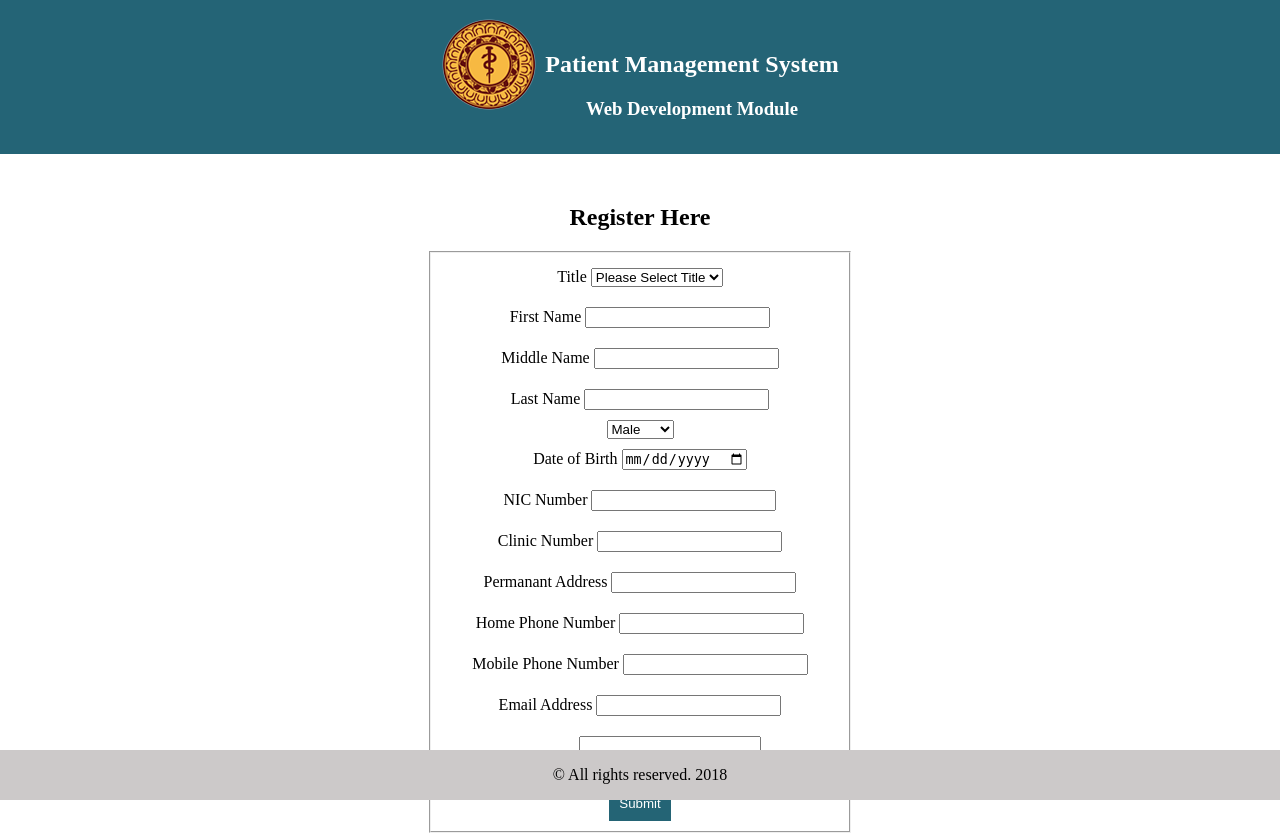
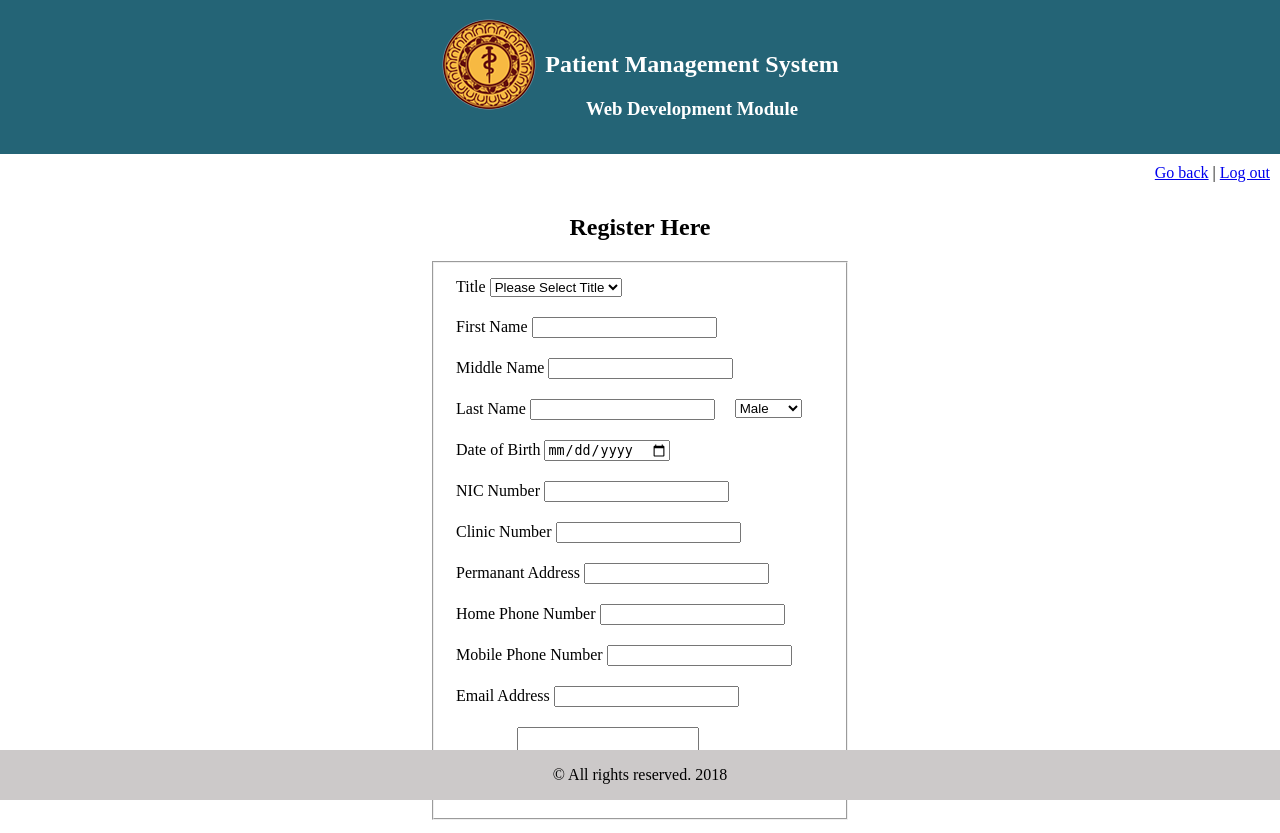
Before and after one commit to Chandimalmit/MyClinic, a PHP site: page /register.php in a window 1280 px wide. Run offline with PHP 8.4, Linux system fonts and the light colour scheme; the visitor is signed in with stand-in values (Sample User, id 1); some libraries are stand-ins or nearby versions.

Commit message:
change ui

```diff
--- a/css/style.css
+++ b/css/style.css
@@ -14,6 +14,10 @@ body{
 	background: #246476;
 	padding: 15px;
 	color: white;
+}
+
+.main-content{
+	padding: 10px;
 }
 
 .header-logo{
@@ -44,6 +48,7 @@ body{
 
 .form-group{
 	padding: 10px;
+	float: left;
 }
 
 .search-container{
--- a/register.php
+++ b/register.php
@@ -9,7 +9,11 @@
 	   }
 ?>
 
-<div class="container">
+<div class="main-content">
+	<div class="inline-element pull-right">
+	 		<a href="welcome.php">Go back</a> |
+	 		<a href="controllers/logout.php">Log out</a>
+	</div>
 	<div class="form-container">
 		<h2>Register Here</h2>
 	<form action="controllers/register_controller.php" method="post">
@@ -41,11 +45,13 @@
 			<input type="text" name="lastname" required />
         </div>
 
+        <div class="form-group">
         <select name="gender" required>
            <label>Gender</label>
         	<option>Male</option>
         	<option>Female</option>
         </select>
+    </div>
 
         <div class="form-group">
         	 <label>Date of Birth</label>
@@ -87,8 +93,9 @@
         	<textarea name="remarks"></textarea>
         </div>
 
-
-        <input type="submit" name="submit" class="btn" value="Submit" />
+        <div class="form-group">
+        	<br><br><input type="submit" name="submit" class="btn" value="Submit" />
+        </div>
       </fieldset>
 	</form>
    </div>
```
